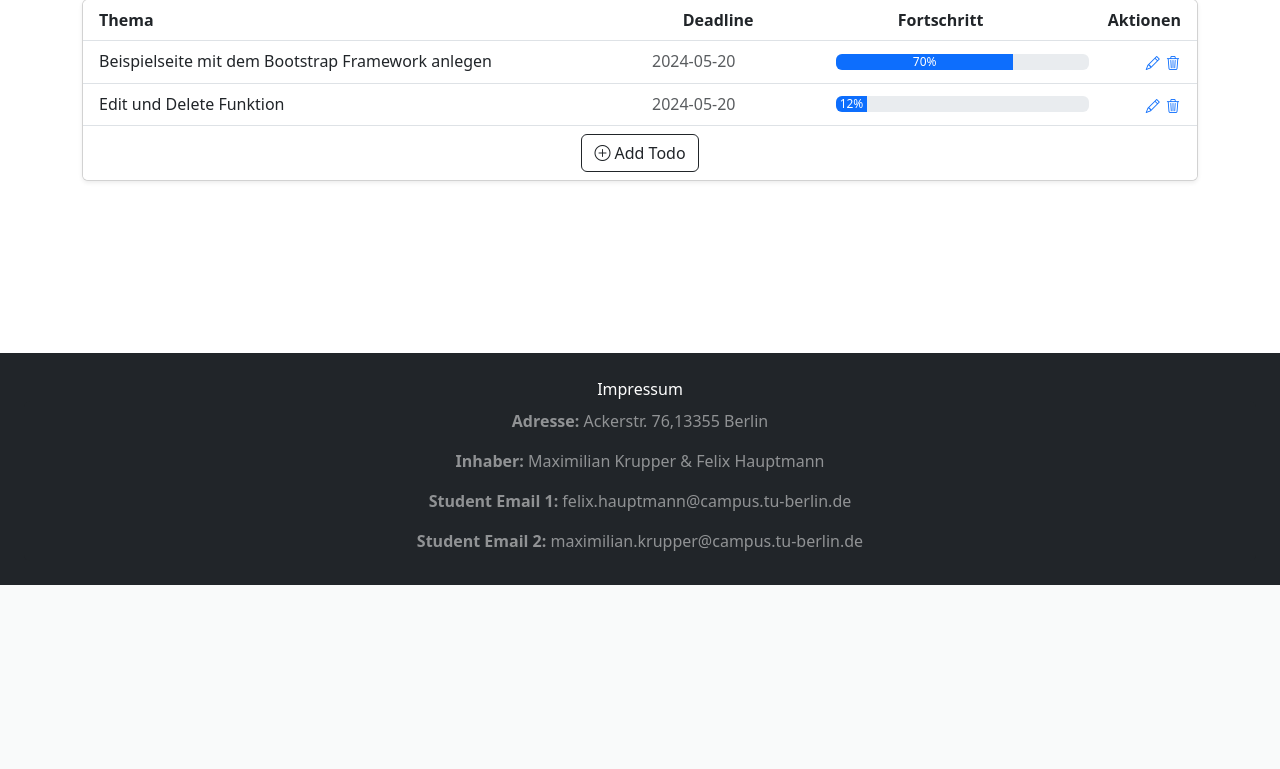
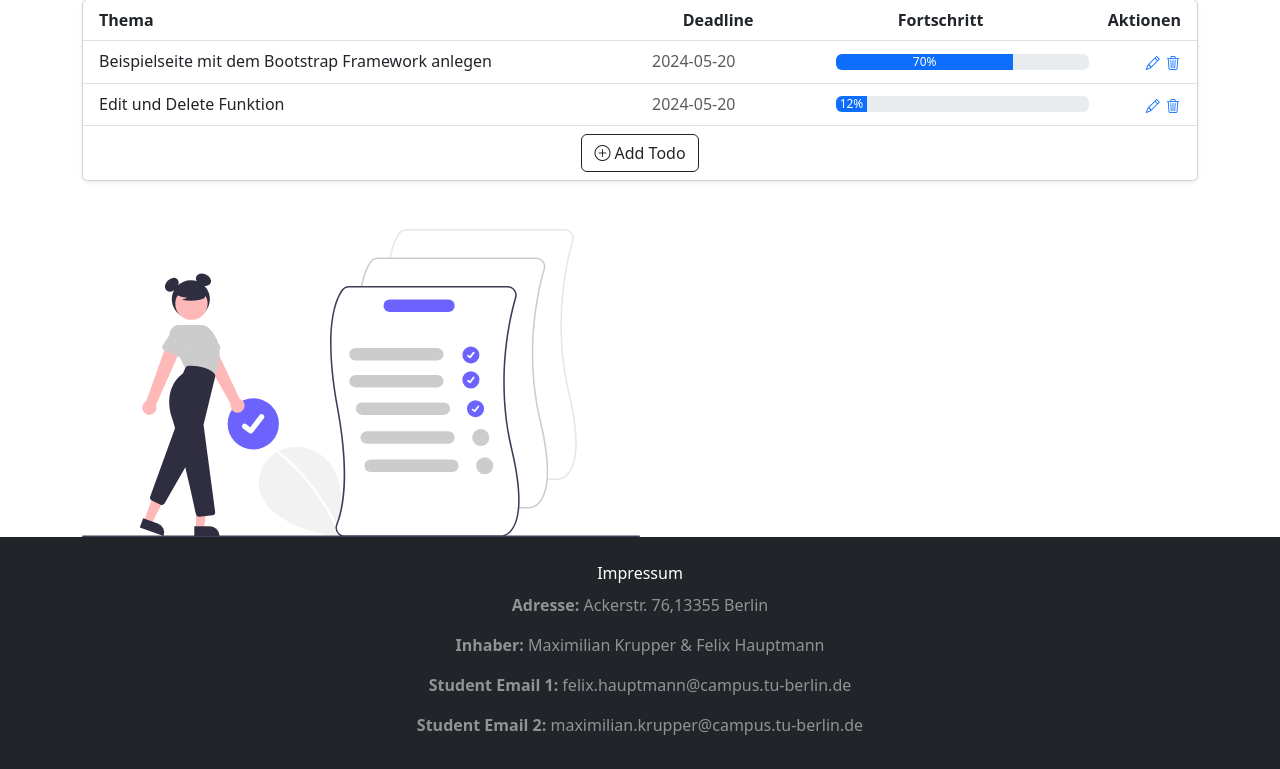
Before and after one commit to felix00112/SkSy_HA1, a Flask app: page / in a window 1280 px wide. Shown: the part 215-984 px from the top of the page. Before the commit the page ends 800 px from the top, so only its background shows below. Run offline with Flask 3, Linux system fonts and the light colour scheme; a user stored in the database is signed in; some libraries are stand-ins or nearby versions.

Commit message:
- added undraw_secure_login_pdn4.svg for login page - added undraw_to_do_list_re_9nt7.svg for home page

```diff
--- a/website/templates/home.html
+++ b/website/templates/home.html
@@ -133,5 +133,9 @@
                 </div>
             </div>
         </section>
+        <div class="container justify-content-center">
+            <img class="img-fluid w-50 d-none d-sm-block" src="{{ url_for('static', filename='img/undraw_to_do_list_re_9nt7.svg') }}" alt="Bild">
+        </div>
+
     {% endif %}
 {% endblock %}
--- a/website/templates/login.html
+++ b/website/templates/login.html
@@ -27,4 +27,7 @@
             <button type="submit" class="btn btn-primary">Login</button>
         </form>
     </div>
+
+    <img class="img-fluid w-25 d-none d-sm-block" src="{{ url_for('static', filename='img/undraw_secure_login_pdn4.svg') }}" alt="Bild">
+
 {% endblock %}
```
Also changed, not shown: website/static/img/undraw_secure_login_pdn4.svg (added), website/static/img/undraw_to_do_list_re_9nt7.svg (added).
